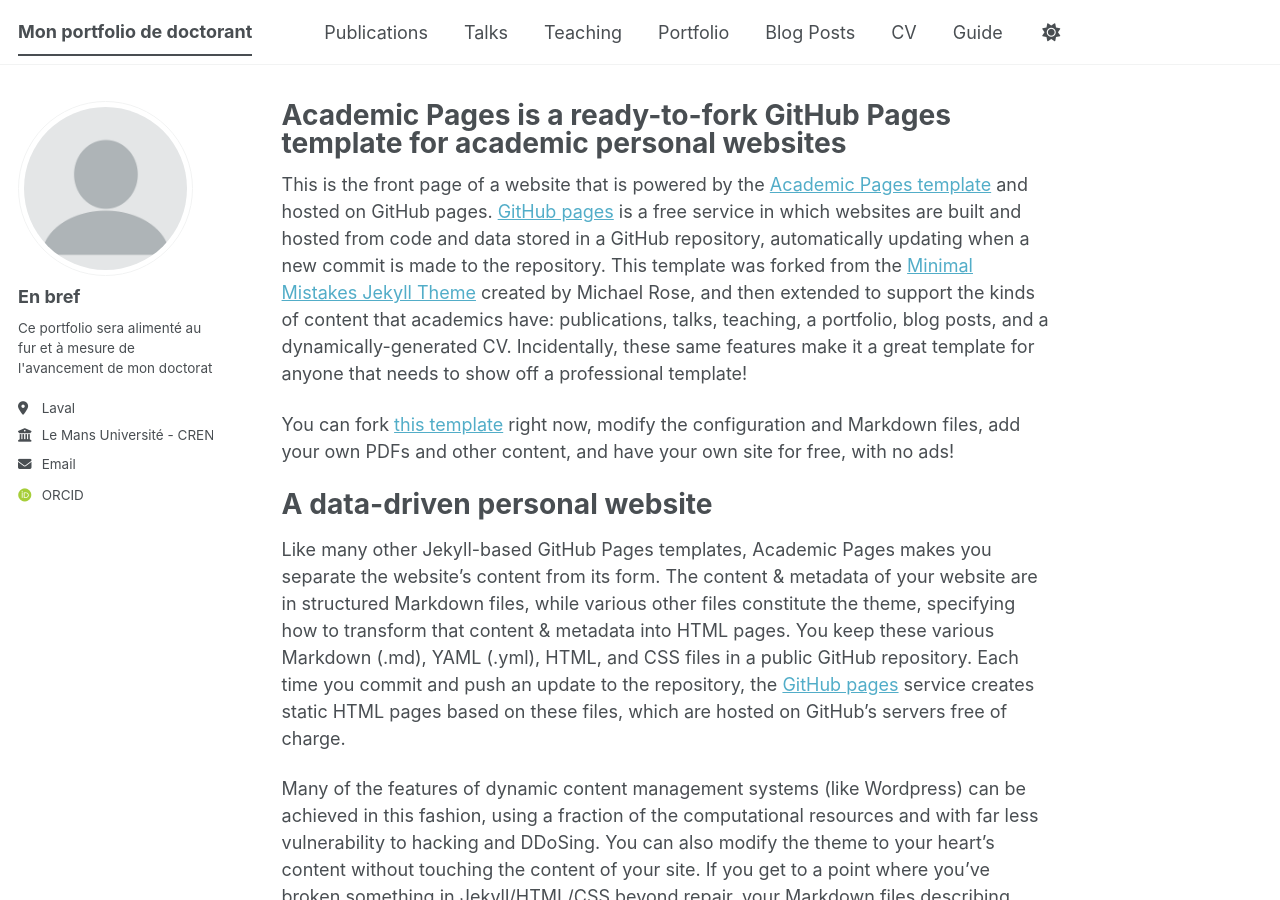
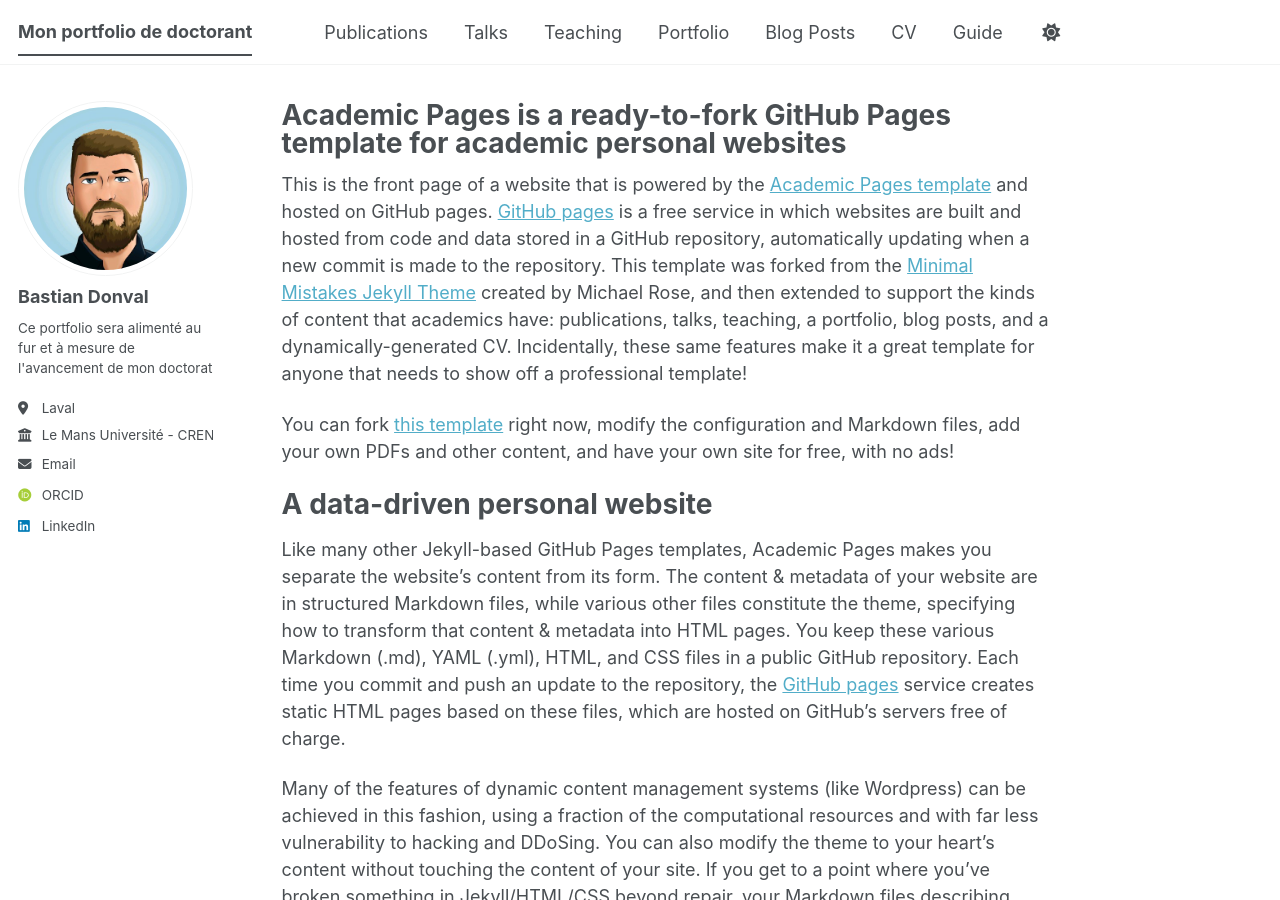
Before and after one commit to BDonval/bdonval_page.github.io, a Jekyll site: the page built from _pages/about.md, in a window 1280 px wide and 900 px high. Built offline with Jekyll 4.4.1, drawn with Linux system fonts in a browser that asks for light colours; some web fonts are replaced; a script bundle is joined from its source files by our own code; library files that are not in the unit come from our copies.

Commit message:
Update _config.yml

```diff
--- a/_config.yml
+++ b/_config.yml
@@ -23,8 +23,8 @@
 #               Additional customization can be done by editing /_includes/author-profile.html
 author:
   # Biographic information
-  avatar           : "profile.png"
-  name             : "En bref"
+  avatar           : "mon_logo.jpg"
+  name             : "Bastian Donval"
   pronouns         : # example: "she/her"
   bio              : "Ce portfolio sera alimenté au fur et à mesure de l'avancement de mon doctorat"
   location         : "Laval "
@@ -66,7 +66,7 @@
   keybase          : # Username
   instagram        : # Username
   lastfm           : # Username
-  linkedin         : # "bastian-donval"
+  linkedin         : "bastian-donval"
   mastodon         : # URL
   medium           : # URL
   pinterest        : # Username
```
